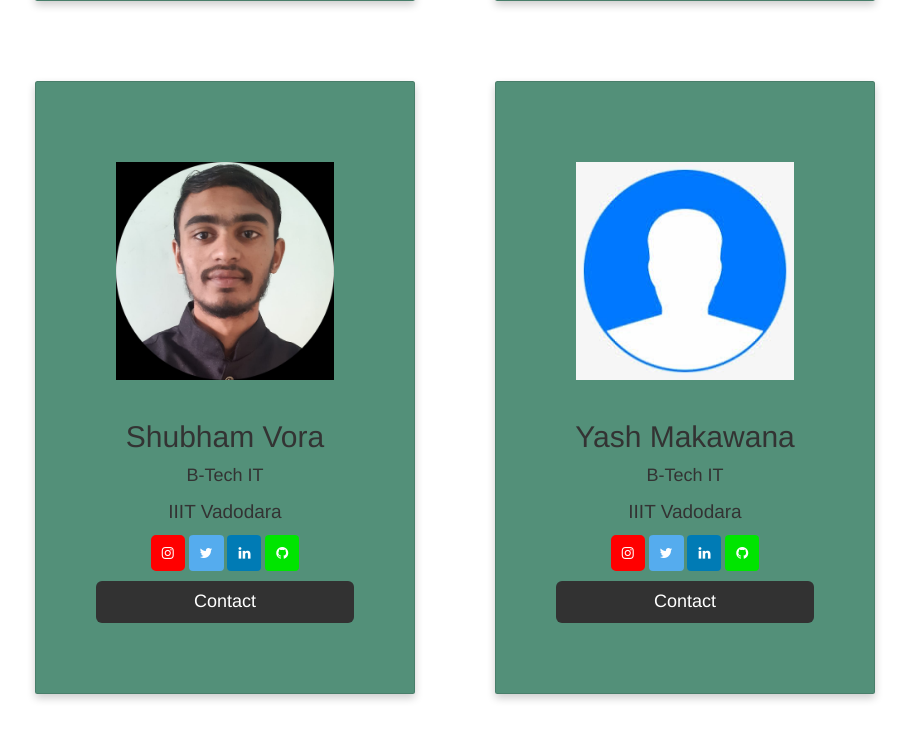
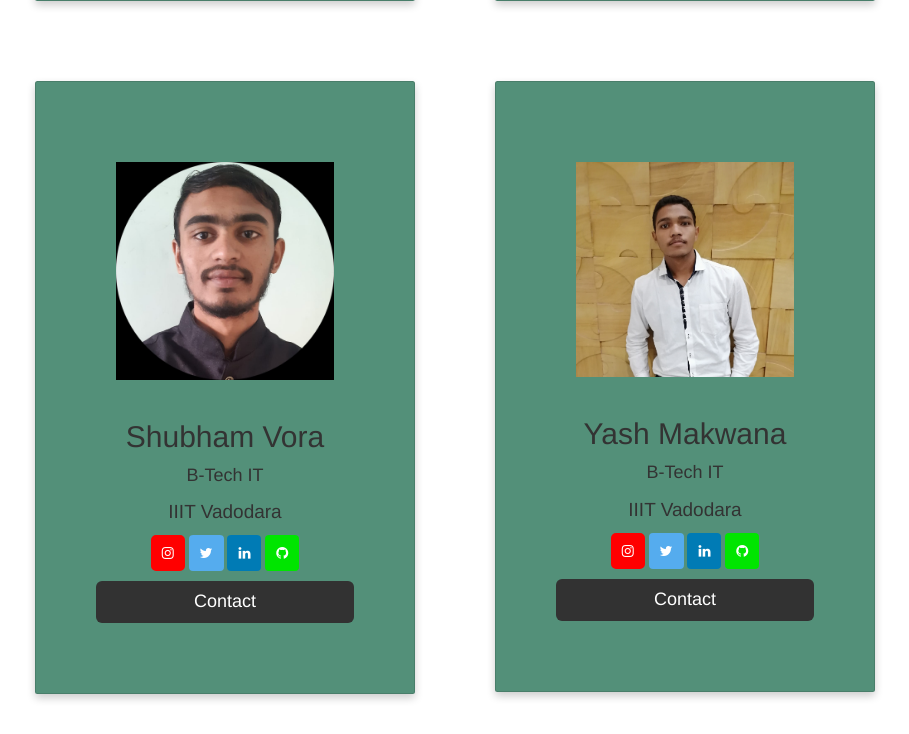
Before and after one commit to Stapan17/Bike-Rental-Management-System, a Django app: page /admins/ in a window 1280 px wide. Shown: the part 735-1469 px from the top of the page, without its empty margins (185-1094 px from the left). Run offline with Django 3.2, Linux system fonts and the light colour scheme; some libraries are stand-ins or nearby versions.

Commit message:
admin photo and link

```diff
--- a/templates/admin.html
+++ b/templates/admin.html
@@ -174,15 +174,15 @@
   <!-- <div clas="column"></div> -->
   <div clas="column">
     <div class="card" style="width: 400px;">
-      <img class="image" src="../../static/user2.jpeg" alt="mohit" />
-      <h1>Yash Makawana</h1>
+      <img class="image" src="../../static/yash.jpg" alt="Yash" style="width: 100%" />
+      <h1>Yash Makwana</h1>
       <p class="title">B-Tech IT</p>
       <p class="inst">IIIT Vadodara</p>
       <p>
-        <a href="#"><i class="fa fa-instagram"></i></a>
-        <a href="#"><i class="fa fa-twitter"></i></a>
-        <a href="#"><i class="fa fa-linkedin"></i></a>
-        <a href="#"><i class="fa fa-github"></i> </a>
+        <a href="https://www.instagram.com/yash_makwana_0702"><i class="fa fa-instagram"></i></a>
+        <a href="https://twitter.com/YashMak76568068"><i class="fa fa-twitter"></i></a>
+        <a href="https://www.linkedin.com/in/yash-makwana-231016196/"><i class="fa fa-linkedin"></i></a>
+        <a href="https://github.com/yashmakwana0702"><i class="fa fa-github"></i> </a>
       </p>
       <p><button>Contact</button></p>
     </div>
```
Also changed, not shown: static/yash.jpg (added).
